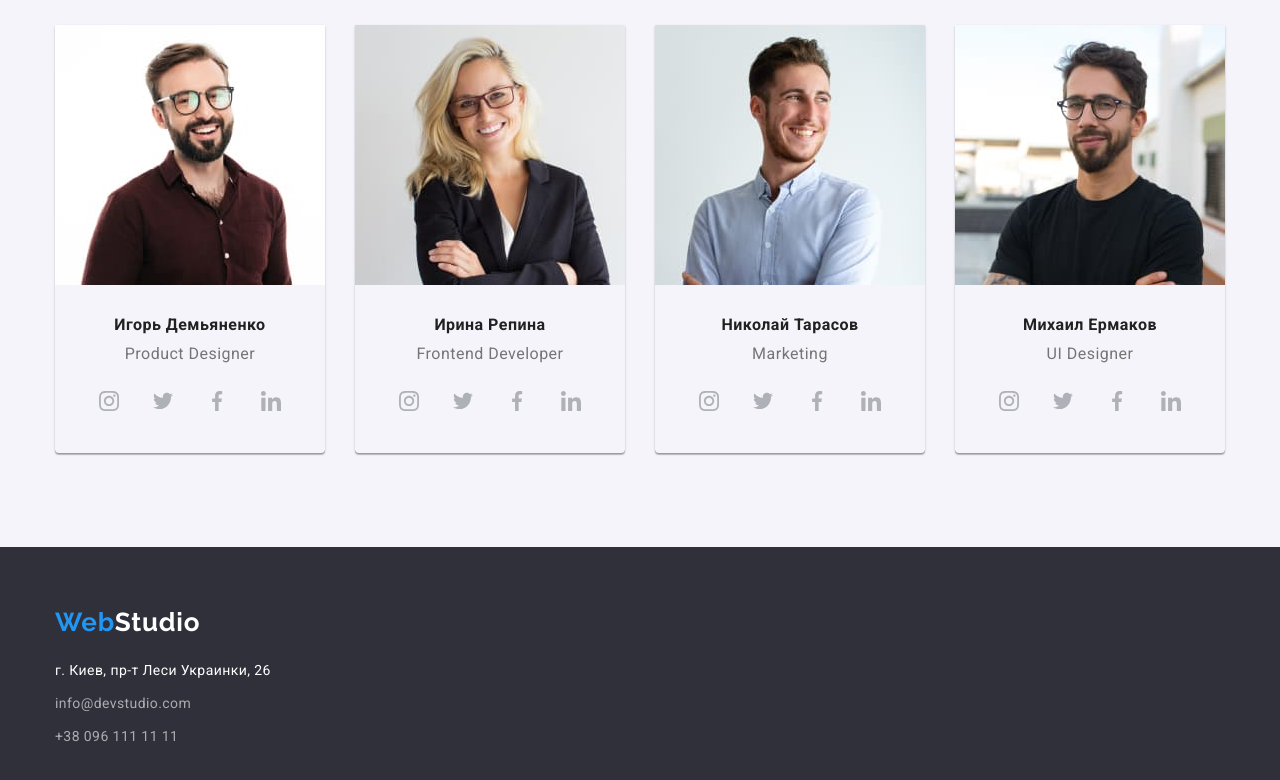
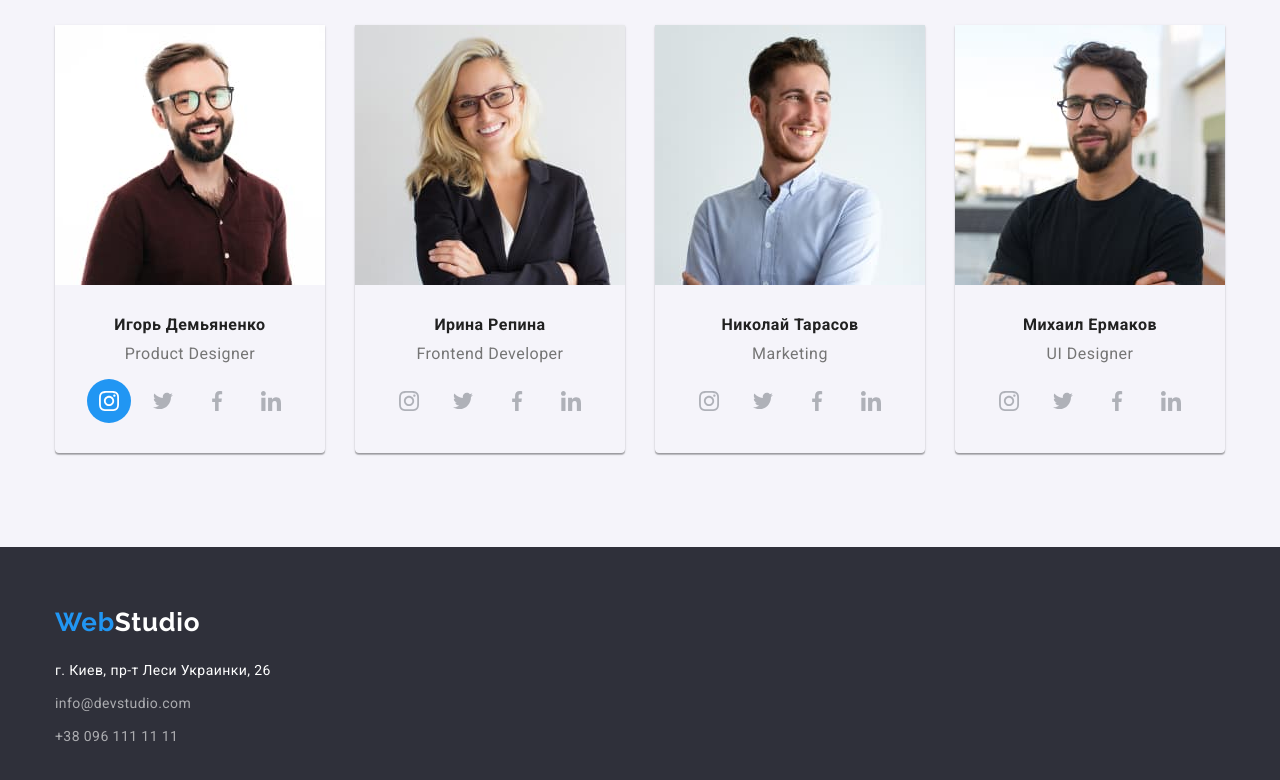
Before and after one commit to SerhiiMaksymenko/goit-markup-hw-04, a plain HTML site: page index.html in a window 1280 px wide. In both pictures the pointer is over the link 109 px from the left and 2008 px from the top of the page. Shown: the part 1608-2388 px from the top of the page. Drawn offline with nearby package versions, Linux system fonts and the light colour scheme.

Commit message:
update svg-icons team section (hover-focus)

```diff
--- a/CSS/styles.css
+++ b/CSS/styles.css
@@ -317,9 +317,15 @@ header {
     width: 100%;
     height: 100%;
     border-radius: 50%;
+    color: var(--soc-icons-primary-color);
 }
 .team-soc-icon {
-    fill: var(--soc-icons-primary-color);
+    fill: currentColor;
+}
+.team-soc-link:hover,
+.team-soc-link:focus {
+    background-color: var(--primary-background-color);
+    color: var(--accent-text-color);
 }
 
 /*ФИЛЬТР КНОПКИ Portfolio*/
```
